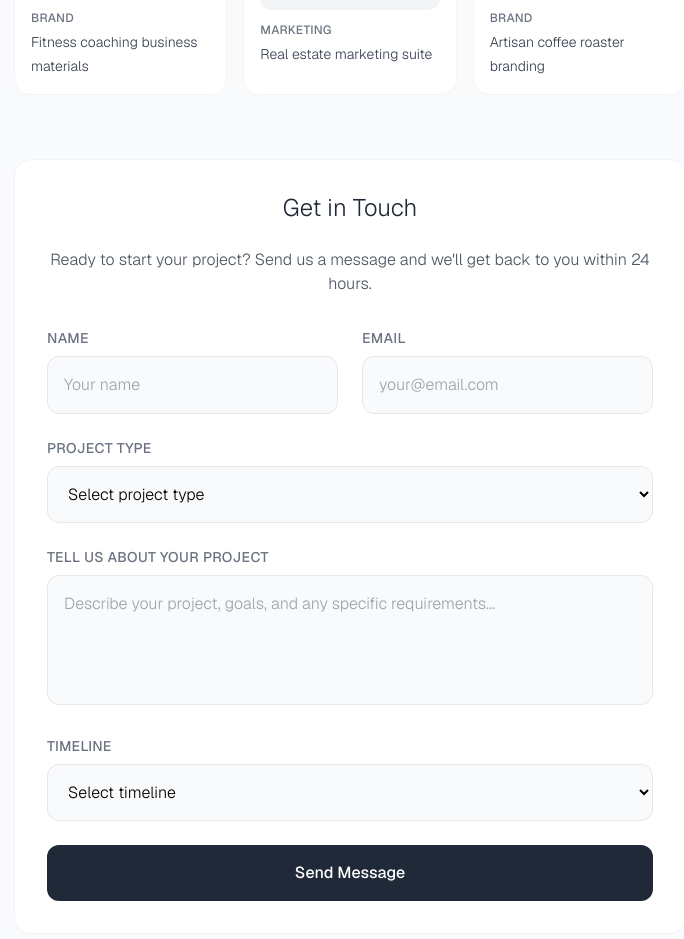
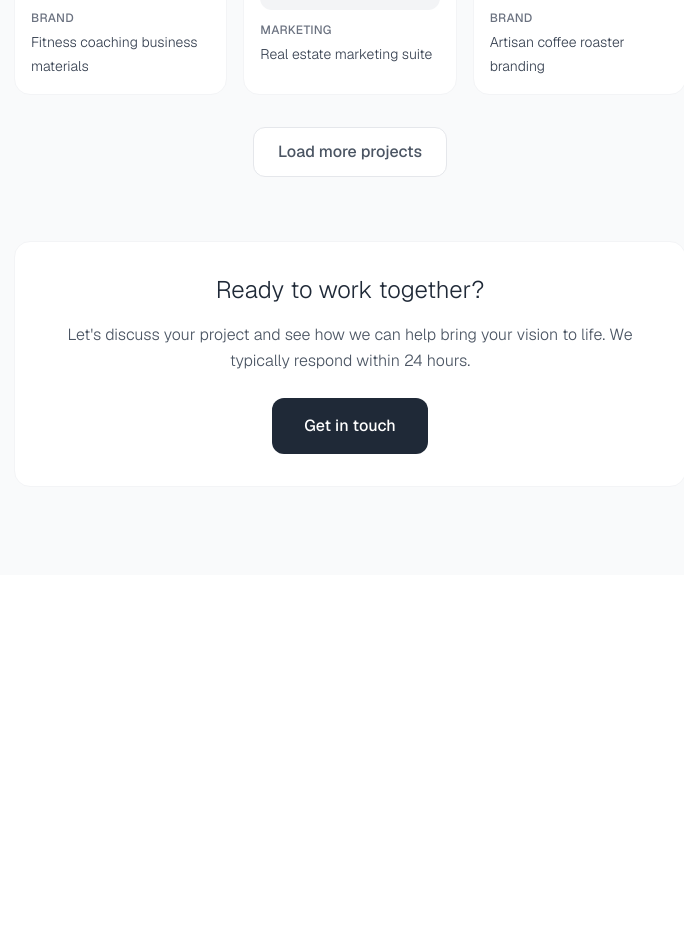
Before and after one commit to chalaska/design-service-website, a Next.js app: page / in a window 1280 px wide. Shown: the part 1701-2640 px from the top of the page, without its empty margins (290-974 px from the left). After the commit the page ends 2276 px from the top, so only its background shows below. Built offline with nearby package versions, Linux system fonts and the light colour scheme.

Commit message:
Update index.tsx

```diff
--- a/pages/index.tsx
+++ b/pages/index.tsx
@@ -105,6 +105,42 @@ const recentProjects = [
     type: "Brand",
     thumbnail: "☕",
     color: "bg-yellow-100"
+  },
+  {
+    name: "Healthcare app user interface",
+    type: "Product Design",
+    thumbnail: "⚕️",
+    color: "bg-red-100"
+  },
+  {
+    name: "Restaurant chain rebrand",
+    type: "Brand",
+    thumbnail: "🍽️",
+    color: "bg-orange-100"
+  },
+  {
+    name: "Financial services dashboard",
+    type: "Website",
+    thumbnail: "💰",
+    color: "bg-green-100"
+  },
+  {
+    name: "Educational platform design",
+    type: "Product Design",
+    thumbnail: "📚",
+    color: "bg-blue-100"
+  },
+  {
+    name: "Music streaming app interface",
+    type: "Product Design",
+    thumbnail: "🎵",
+    color: "bg-purple-100"
+  },
+  {
+    name: "Travel booking website",
+    type: "Website",
+    thumbnail: "✈️",
+    color: "bg-sky-100"
   }
 ];
 
@@ -124,6 +160,8 @@ export default function Home() {
   const [selectedChips, setSelectedChips] = useState<string[]>([]);
   const [availableChips, setAvailableChips] = useState<string[]>(questions[0].chips);
   const [isFocused, setIsFocused] = useState(false);
+  const [showContactForm, setShowContactForm] = useState(false);
+  const [projectsToShow, setProjectsToShow] = useState(6);
 
   const handleNext = () => {
     if (currentInput.trim()) {
@@ -307,7 +345,10 @@ export default function Home() {
               </button>
               <button
                 onClick={() => {
+                  setShowContactForm(true);
+                  setTimeout(() => {
                     document.querySelector('.contact-form')?.scrollIntoView({ behavior: 'smooth' });
+                  }, 100);
                   setMenuOpen(false);
                 }}
                 className="block w-full text-right text-sm font-light text-gray-700 hover:text-gray-900 transition-colors"
@@ -404,7 +445,7 @@ export default function Home() {
               </div>
 
               <div className="flex gap-4 justify-between">
-                <div className="flex gap-4">
+                <div className="flex gap-4 items-center">
                   {hasStarted && currentQuestion > 0 && (
                     <button
                       onClick={() => {
@@ -415,8 +456,11 @@ export default function Home() {
                           setIsFocused(false);
                         }
                       }}
-                      className="bg-gray-300 hover:bg-gray-400 text-gray-700 font-medium py-4 px-6 rounded-xl transition-all"
+                      className="flex items-center gap-2 text-gray-600 hover:text-gray-800 font-light transition-colors"
                     >
+                      <svg className="w-4 h-4" fill="none" stroke="currentColor" viewBox="0 0 24 24">
+                        <path strokeLinecap="round" strokeLinejoin="round" strokeWidth={2} d="M15 19l-7-7 7-7" />
+                      </svg>
                       Back
                     </button>
                   )}
@@ -424,9 +468,11 @@ export default function Home() {
                   {hasStarted && (
                     <button
                       onClick={resetToHome}
-                      className="bg-white hover:bg-gray-100 text-gray-600 font-medium py-4 px-6 rounded-xl border border-gray-200 transition-all"
+                      className="w-10 h-10 bg-white hover:bg-gray-100 text-gray-600 hover:text-gray-800 rounded-full border border-gray-200 transition-all flex items-center justify-center"
                     >
-                      Home
+                      <svg className="w-5 h-5" fill="none" stroke="currentColor" viewBox="0 0 24 24">
+                        <path strokeLinecap="round" strokeLinejoin="round" strokeWidth={2} d="M3 12l2-2m0 0l7-7 7 7M5 10v10a1 1 0 001 1h3m10-11l2 2m-2-2v10a1 1 0 01-1 1h-3m-6 0a1 1 0 001-1v-4a1 1 0 011-1h2a1 1 0 011 1v4a1 1 0 001 1m-6 0h6" />
+                      </svg>
                     </button>
                   )}
                 </div>
@@ -490,7 +536,10 @@ export default function Home() {
 
                 <button
                   onClick={() => {
+                    setShowContactForm(true);
+                    setTimeout(() => {
                       document.querySelector('.contact-form')?.scrollIntoView({ behavior: 'smooth' });
+                    }, 100);
                   }}
                   className="block w-full bg-white hover:bg-gray-100 text-gray-800 font-medium py-4 px-8 rounded-xl border border-gray-200 transition-all text-center"
                 >
@@ -564,7 +613,7 @@ export default function Home() {
             <h3 className="text-lg font-light text-gray-600 mb-6 text-center">Recent Projects</h3>
 
             <div className="grid grid-cols-2 md:grid-cols-3 gap-4">
-              {recentProjects.map((project, index) => (
+              {recentProjects.slice(0, projectsToShow).map((project, index) => (
                 <button
                   key={index}
                   onClick={() => {
@@ -595,15 +644,52 @@ export default function Home() {
                 </button>
               ))}
             </div>
+
+            {/* Load More Button */}
+            {projectsToShow < recentProjects.length && (
+              <div className="text-center mt-8">
+                <button
+                  onClick={() => setProjectsToShow(prev => Math.min(prev + 6, recentProjects.length))}
+                  className="bg-white hover:bg-gray-100 text-gray-600 hover:text-gray-800 font-medium py-3 px-6 rounded-xl border border-gray-200 transition-all"
+                >
+                  Load more projects
+                </button>
+              </div>
+            )}
           </div>
 
           {/* Contact Form Section */}
           <div className="mt-16 contact-form">
-            <div className="bg-white rounded-2xl p-8 border border-gray-100">
-              <h3 className="text-2xl font-light text-gray-800 mb-6 text-center">Get in Touch</h3>
-              <p className="text-center text-gray-600 font-light mb-8">
-                Ready to start your project? Send us a message and we'll get back to you within 24 hours.
+            <div className="bg-white rounded-2xl border border-gray-100 overflow-hidden transition-all duration-500">
+              {!showContactForm ? (
+                /* Contact Card */
+                <div className="p-8 text-center">
+                  <h3 className="text-2xl font-light text-gray-800 mb-4">Ready to work together?</h3>
+                  <p className="text-gray-600 font-light mb-6 leading-relaxed">
+                    Let's discuss your project and see how we can help bring your vision to life.
+                    We typically respond within 24 hours.
                   </p>
+                  <button
+                    onClick={() => setShowContactForm(true)}
+                    className="bg-gray-800 hover:bg-gray-900 text-white font-medium py-4 px-8 rounded-xl transition-all"
+                  >
+                    Get in touch
+                  </button>
+                </div>
+              ) : (
+                /* Contact Form */
+                <div className="p-8">
+                  <div className="flex items-center justify-between mb-6">
+                    <h3 className="text-2xl font-light text-gray-800">Send us a message</h3>
+                    <button
+                      onClick={() => setShowContactForm(false)}
+                      className="text-gray-400 hover:text-gray-600 transition-colors"
+                    >
+                      <svg className="w-6 h-6" fill="none" stroke="currentColor" viewBox="0 0 24 24">
+                        <path strokeLinecap="round" strokeLinejoin="round" strokeWidth={2} d="M6 18L18 6M6 6l12 12" />
+                      </svg>
+                    </button>
+                  </div>
 
                   <form className="space-y-6">
                     <div className="grid grid-cols-1 md:grid-cols-2 gap-6">
@@ -676,6 +762,8 @@ export default function Home() {
                     </button>
                   </form>
                 </div>
+              )}
+            </div>
           </div>
 
             <div className="h-16"></div>
```
Lines whose indentation alone changed are shown as unchanged.
